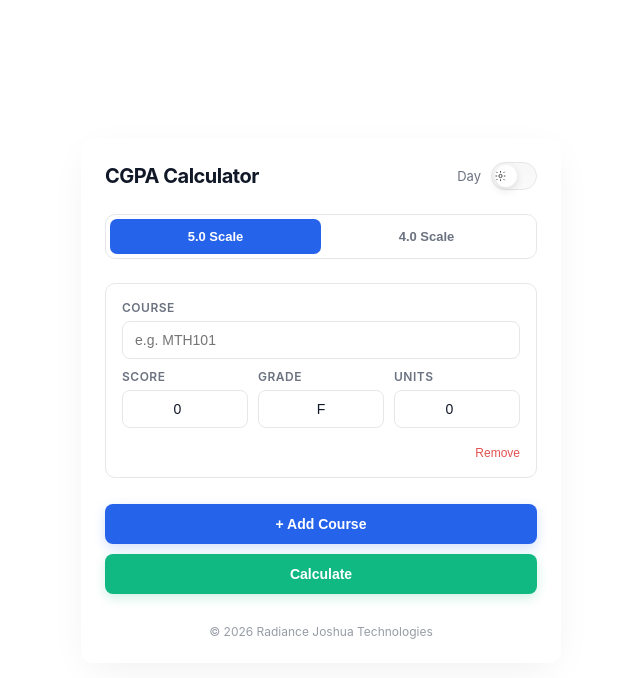
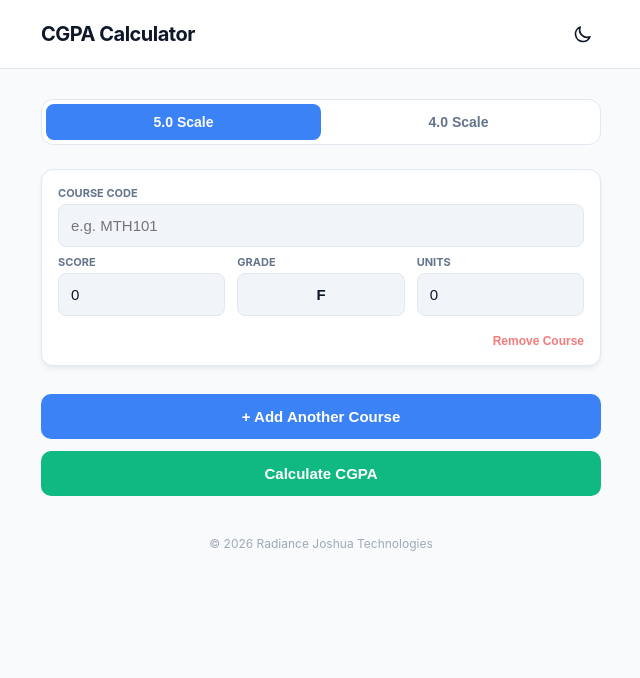
Before and after one commit to Radiance-20/cgpa-calculator, a React (Vite) app: page / in a window 1280 px wide. Shown: the top 678 px of the page, without its empty margins (319-959 px from the left). Built offline with nearby package versions, Linux system fonts and the light colour scheme.

Commit message:
Initial commit from new laptop

```diff
--- a/src/App.jsx
+++ b/src/App.jsx
@@ -6,7 +6,6 @@ export default function App() {
   ]);
 
   const [scale, setScale] = useState(5);
-
   const [cgpa, setCgpa] = useState(null);
   const [displayCgpa, setDisplayCgpa] = useState(null);
   const [animating, setAnimating] = useState(false);
@@ -61,17 +60,16 @@ export default function App() {
             updated.scoreError = "";
             return updated;
           }
-
           const num = Number(value);
           if (Number.isNaN(num)) return course;
 
           if (num < 0) {
             updated.score = 0;
-            updated.scoreError = "Score cannot be less than 0";
+            updated.scoreError = "Min score is 0";
             updated.grade = calculateGrade(0);
           } else if (num > 100) {
             updated.score = 100;
-            updated.scoreError = "Invalid score";
+            updated.scoreError = "Max score is 100";
             updated.grade = calculateGrade(100);
           } else {
             updated.score = num;
@@ -88,7 +86,6 @@ export default function App() {
         } else {
           updated[field] = value;
         }
-
         return updated;
       })
     );
@@ -126,17 +123,13 @@ export default function App() {
 
     setAnimating(true);
     setDisplayCgpa(null);
-    if (intervalRef.current) {
-      clearInterval(intervalRef.current);
-      intervalRef.current = null;
-    }
+    if (intervalRef.current) clearInterval(intervalRef.current);
 
     const start = Date.now();
     intervalRef.current = setInterval(() => {
       const elapsed = Date.now() - start;
       if (elapsed >= 500) {
         clearInterval(intervalRef.current);
-        intervalRef.current = null;
         setCgpa(resultStr);
         setDisplayCgpa(resultStr);
         setAnimating(false);
@@ -148,9 +141,7 @@ export default function App() {
   };
 
   useEffect(() => {
-    return () => {
-      if (intervalRef.current) clearInterval(intervalRef.current);
-    };
+    return () => { if (intervalRef.current) clearInterval(intervalRef.current); };
   }, []);
 
   const hasError = courses.some((c) => c.scoreError);
@@ -158,231 +149,224 @@ export default function App() {
   return (
     <div>
       <style>{`
+        /* Global Theme Variables */
         .app-container {
-          --page-bg: #f5f6fa;
+          --page-bg: #f8fafc;
+          --header-bg: #ffffff;
           --card-bg: #ffffff;
-          --text: #111827;
-          --muted: #6b7280;
-          --input-bg: #ffffff;
-          --border: #e5e7eb;
-          --primary: #2563eb;
-          --danger: #dc2626;
-          transition: background-color 700ms ease, color 700ms ease;
+          --text: #0f172a;
+          --muted: #64748b;
+          --input-bg: #f1f5f9;
+          --border: #e2e8f0;
+          --primary: #3b82f6;
+          --danger: #ef4444;
+          --shadow: 0 4px 6px -1px rgba(0, 0, 0, 0.05), 0 2px 4px -1px rgba(0, 0, 0, 0.03);
+          transition: background-color 500ms ease, color 500ms ease;
         }
 
         .app-container.dark {
-          --page-bg: #0b1220;
-          --card-bg: #0f1724;
-          --text: #e6eef8;
-          --muted: #9aa6b2;
-          --input-bg: #071226;
-          --border: #1f2937;
+          --page-bg: #0f172a;
+          --header-bg: #1e293b;
+          --card-bg: #1e293b;
+          --text: #f1f5f9;
+          --muted: #94a3b8;
+          --input-bg: #334155;
+          --border: #334155;
           --primary: #60a5fa;
-          --danger: #fca5a5;
+          --danger: #f87171;
+          --shadow: 0 4px 6px -1px rgba(0, 0, 0, 0.2);
         }
 
-        html, body, #root { height: 100%; }
-        body { margin: 0; font-family: 'Inter', system-ui, -apple-system, sans-serif; background-color: var(--page-bg); color: var(--text); transition: background-color 700ms ease, color 700ms ease; }
+        /* --- LAYOUT RESET --- */
+        body { margin: 0; font-family: 'Inter', system-ui, -apple-system, sans-serif; background-color: var(--page-bg); }
 
-        .app-container { min-height: 100vh; display: flex; justify-content: center; align-items: center; padding: 20px; }
-
-        .calculator-card {
-          background-color: var(--card-bg);
-          width: 100%;
-          max-width: 480px;
-          border-radius: 12px;
-          padding: 24px;
-          box-shadow: 0 10px 40px -10px rgba(0,0,0,0.08);
-          color: var(--text);
-          transition: background-color 700ms ease, color 700ms ease, box-shadow 700ms ease;
+        .app-container {
+          min-height: 100vh;
+          display: flex;
+          flex-direction: column;
+          align-items: center;
+          background-color: var(--page-bg);
         }
 
-        h1 { text-align: left; font-size: 20px; font-weight: 700; margin: 0; letter-spacing: -0.5px; }
+        /* --- HEADER SECTION --- */
+        .page-header {
+          width: 100%;
+          background-color: var(--header-bg);
+          border-bottom: 1px solid var(--border);
+          padding: 16px 0;
+          position: sticky;
+          top: 0;
+          z-index: 100;
+          transition: background-color 500ms ease, border-color 500ms ease;
+        }
 
-        .top-row { display: flex; justify-content: space-between; align-items: center; gap: 8px; margin-bottom: 24px; }
+        .header-content {
+          max-width: 600px;
+          margin: 0 auto;
+          padding: 0 20px;
+          display: flex;
+          justify-content: space-between;
+          align-items: center;
+        }
 
-        /* --- SMOOTH SLIDING SELECTOR --- */
+        h1 {
+          font-size: 20px;
+          font-weight: 700;
+          margin: 0;
+          color: var(--text);
+          letter-spacing: -0.5px;
+        }
+
+        /* --- MAIN CONTENT --- */
+        .main-content {
+          width: 100%;
+          max-width: 600px;
+          padding: 30px 20px 60px 20px;
+          box-sizing: border-box;
+        }
+
+        /* --- SLIDING SELECTOR --- */
         .scale-selector {
           position: relative;
           display: flex;
-          background-color: var(--input-bg);
+          background-color: var(--header-bg); /* Match card/header bg */
           border: 1px solid var(--border);
-          border-radius: 10px;
+          border-radius: 12px;
           padding: 4px;
           margin-bottom: 24px;
-          isolation: isolate; /* Creates a stacking context */
+          isolation: isolate;
         }
 
-        /* The sliding background pill */
         .selector-pill {
           position: absolute;
-          top: 4px;
-          left: 4px;
-          width: calc(50% - 4px); /* Half width minus padding */
-          bottom: 4px;
+          top: 4px; left: 4px; bottom: 4px;
+          width: calc(50% - 4px);
           background-color: var(--primary);
-          border-radius: 7px;
+          border-radius: 8px;
           z-index: 1;
           transition: transform 300ms cubic-bezier(0.2, 0.8, 0.2, 1);
         }
 
-        /* Move pill based on state */
-        .scale-selector[data-active="4"] .selector-pill {
-          transform: translateX(100%);
-        }
+        .scale-selector[data-active="4"] .selector-pill { transform: translateX(100%); }
 
         .scale-btn {
           flex: 1;
-          z-index: 2; /* Text must sit ON TOP of the pill */
+          z-index: 2;
           border: none;
           background: transparent;
           color: var(--muted);
           padding: 10px;
-          border-radius: 7px;
-          font-size: 13px;
           font-weight: 600;
+          font-size: 14px;
           cursor: pointer;
           transition: color 300ms ease;
         }
+        .scale-btn.active { color: #ffffff; }
 
-        /* Active text color becomes white */
-        .scale-btn.active {
-          color: #ffffff;
+        /* --- COURSE CARDS (Individual Rows) --- */
+        .course-card {
+          background-color: var(--card-bg);
+          border: 1px solid var(--border);
+          border-radius: 12px;
+          padding: 16px;
+          margin-bottom: 16px;
+          box-shadow: var(--shadow);
+          transition: all 300ms ease;
         }
 
-        /* Hover effect for inactive buttons */
-        .scale-btn:hover:not(.active) {
-          color: var(--text);
-        }
-        /* ------------------------------- */
-
-        .course-card {
-          background-color: transparent;
-          border: 1px solid var(--border);
-          border-radius: 10px;
-          padding: 16px;
-          margin-bottom: 16px;
-          transition: transform 350ms cubic-bezier(.2,.9,.2,1), opacity 350ms ease, background-color 700ms ease;
-        }
         .course-card.entering { transform: translateY(-15px); opacity: 0; }
 
-        .form-group { display: flex; flex-direction: column; margin-bottom: 10px; padding: 0; }
-        .form-group label { font-size: 12px; text-transform: uppercase; letter-spacing: 0.5px; font-weight: 600; color: var(--muted); margin-bottom: 6px; }
+        .form-group { display: flex; flex-direction: column; margin-bottom: 8px; }
+        .form-group label { font-size: 11px; text-transform: uppercase; font-weight: 700; color: var(--muted); margin-bottom: 4px; }
 
-        .row { display: grid; grid-template-columns: repeat(3, 1fr); gap: 10px; width: 100%; align-items: start; }
+        .row { display: grid; grid-template-columns: repeat(3, 1fr); gap: 12px; align-items: start; }
 
         input {
-          box-sizing: border-box;
-          border: 1px solid var(--border);
-          border-radius: 8px;
-          padding: 10px 12px;
-          font-size: 14px;
-          background: var(--input-bg);
-          color: var(--text);
-          transition: all 200ms ease;
-          width: 100%;
-          outline: none;
+          width: 100%; box-sizing: border-box;
+          border: 1px solid var(--border); border-radius: 8px;
+          padding: 12px; font-size: 15px;
+          background: var(--input-bg); color: var(--text);
+          transition: all 200ms ease; outline: none;
         }
-        input:focus { border-color: var(--primary); box-shadow: 0 0 0 3px rgba(37, 99, 235, 0.1); }
-        .small input { text-align: center; }
-        .form-group.course input { width: 100%; }
+        input:focus { border-color: var(--primary); box-shadow: 0 0 0 3px rgba(59, 130, 246, 0.15); }
 
-        .error { color: var(--danger); font-size: 12px; margin-top: 6px; }
-
-        .btn { width: 100%; padding: 12px; margin-top: 10px; border: none; border-radius: 8px; color: #fff; cursor: pointer; font-weight: 600; transition: transform 150ms ease, background 150ms ease; font-size: 14px; }
-        .add-btn { background-color: var(--primary); box-shadow: 0 4px 12px rgba(37, 99, 235, 0.2); }
-        .add-btn:hover { transform: translateY(-2px); box-shadow: 0 6px 15px rgba(37, 99, 235, 0.3); }
-        .add-btn:active { transform: translateY(0); }
-
-        .calc-btn { background-color: #10b981; box-shadow: 0 4px 12px rgba(16, 185, 129, 0.2); } /* Green for Calculate */
-        .app-container.dark .calc-btn { background-color: #059669; }
-        .calc-btn:hover { transform: translateY(-2px); box-shadow: 0 6px 15px rgba(16, 185, 129, 0.3); }
-        .calc-btn:active { transform: translateY(0); }
-
-        .btn:disabled { background-color: var(--muted); cursor: not-allowed; opacity: 0.5; transform: none; box-shadow: none; }
-
-        .remove-btn { border: none; background: none; color: var(--danger); font-size: 12px; font-weight: 500; margin-top: 8px; cursor: pointer; text-align: right; width: 100%; opacity: 0.8; transition: opacity 200ms; }
+        .error { color: var(--danger); font-size: 12px; margin-top: 4px; }
+        .remove-btn { border: none; background: none; color: var(--danger); font-size: 12px; font-weight: 600; margin-top: 10px; cursor: pointer; text-align: right; width: 100%; opacity: 0.7; }
         .remove-btn:hover { opacity: 1; text-decoration: underline; }
 
-        .result { text-align: center; margin-top: 24px; font-size: 20px; font-weight: 700; color: var(--text); }
-        .result .value { color: var(--primary); display: inline-block; min-width: 60px; font-variant-numeric: tabular-nums; transition: transform 300ms ease; }
-        .result.revealed .value { transform: scale(1.1); }
-        .footer { text-align: center; margin-top: 30px; font-size: 12px; color: var(--muted); opacity: 0.7; }
+        /* --- BUTTONS --- */
+        .btn { width: 100%; padding: 14px; margin-top: 12px; border: none; border-radius: 10px; color: #fff; cursor: pointer; font-weight: 600; font-size: 15px; transition: transform 0.1s; }
+        .add-btn { background-color: var(--primary); }
+        .add-btn:active, .calc-btn:active { transform: scale(0.98); }
+        .calc-btn { background-color: #10b981; }
+        .btn:disabled { background-color: var(--muted); opacity: 0.5; }
 
-        .theme-toggle { display: inline-flex; align-items: center; gap: 10px; }
-        .toggle { var(--width: 46px); var(--height: 28px); var(--knob-size: 22px); width: 46px; height: 28px; background: linear-gradient(180deg, rgba(0,0,0,0.03), rgba(0,0,0,0.02)); border-radius: 999px; padding: 3px; box-sizing: border-box; display: inline-flex; align-items: center; position: relative; cursor: pointer; border: 1px solid var(--border); transition: background 700ms ease, border-color 700ms ease; }
-        .toggle[aria-pressed="true"] { background: linear-gradient(90deg, rgba(96,165,250,0.18), rgba(96,165,250,0.06)); }
-        .knob { width: 22px; height: 22px; background: var(--card-bg); border-radius: 50%; box-shadow: 0 3px 8px rgba(2,6,23,0.12); transform: translateX(0); transition: transform 700ms cubic-bezier(.2,.9,.2,1), background 700ms ease; display: inline-flex; align-items: center; justify-content: center; overflow: hidden; }
-        .toggle[aria-pressed="true"] .knob { transform: translateX(18px); }
-        .icon { width: 14px; height: 14px; display: inline-block; transition: transform 700ms ease, opacity 450ms ease; }
-        .icon.sun { transform: rotate(0deg) scale(1); opacity: 1; }
-        .toggle[aria-pressed="true"] .icon.sun { transform: rotate(-20deg) scale(0.6); opacity: 0; }
-        .icon.moon { transform: rotate(20deg) scale(0.6); opacity: 0; }
-        .toggle[aria-pressed="true"] .icon.moon { transform: rotate(0deg) scale(1); opacity: 1; }
-        .toggle-label { font-size: 13px; color: var(--muted); user-select: none; }
+        /* --- RESULT & FOOTER --- */
+        .result-container {
+          background-color: var(--card-bg);
+          border: 1px solid var(--border);
+          border-radius: 12px;
+          padding: 20px;
+          margin-top: 24px;
+          text-align: center;
+          box-shadow: var(--shadow);
+        }
+        .result-label { font-size: 14px; color: var(--muted); margin-bottom: 4px; }
+        .result-value { font-size: 32px; font-weight: 800; color: var(--primary); }
 
-        @media (max-width: 420px) {
-          .calculator-card { padding: 16px; max-width: 380px; }
+        .footer { text-align: center; margin-top: 40px; font-size: 12px; color: var(--muted); opacity: 0.6; padding-bottom: 20px; }
+
+        /* --- THEME TOGGLE ICON --- */
+        .theme-btn {
+           background: transparent; border: none; cursor: pointer;
+           color: var(--text); padding: 8px; border-radius: 50%;
+           display: flex; align-items: center; justify-content: center;
+           transition: background 0.2s;
         }
+        .theme-btn:hover { background: var(--input-bg); }
+        .theme-icon { width: 20px; height: 20px; stroke-width: 2; }
+
       `}</style>
 
       <div className={`app-container ${darkMode ? "dark" : ""}`}>
-        <div className="calculator-card" role="application" aria-label="CGPA Calculator">
-          <div className="top-row">
+
+        {/* NEW: Full Page Header */}
+        <header className="page-header">
+          <div className="header-content">
             <h1>CGPA Calculator</h1>
 
-            <div className="theme-toggle" aria-hidden={false}>
-              <span className="toggle-label" aria-hidden="true">
-                {darkMode ? "Night" : "Day"}
-              </span>
+            {/* Simple icon-only theme toggle for cleaner header */}
+            <button
+              className="theme-btn"
+              onClick={() => setDarkMode(!darkMode)}
+              aria-label={darkMode ? "Switch to Light Mode" : "Switch to Dark Mode"}
+            >
+              {darkMode ? (
+                <svg className="theme-icon" xmlns="http://www.w3.org/2000/svg" fill="none" viewBox="0 0 24 24" stroke="currentColor">
+                  <path strokeLinecap="round" strokeLinejoin="round" d="M12 3v1m0 16v1m9-9h-1M4 12H3m15.364 6.364l-.707-.707M6.343 6.343l-.707-.707m12.728 0l-.707.707M6.343 17.657l-.707.707M16 12a4 4 0 11-8 0 4 4 0 018 0z" />
+                </svg>
+              ) : (
+                <svg className="theme-icon" xmlns="http://www.w3.org/2000/svg" fill="none" viewBox="0 0 24 24" stroke="currentColor">
+                  <path strokeLinecap="round" strokeLinejoin="round" d="M20.354 15.354A9 9 0 018.646 3.646 9.003 9.003 0 0012 21a9.003 9.003 0 008.354-5.646z" />
+                </svg>
+              )}
+            </button>
+          </div>
+        </header>
 
-              <button
-                className="toggle"
-                onClick={() => setDarkMode((d) => !d)}
-                aria-pressed={darkMode}
-                aria-label={darkMode ? "Switch to light mode" : "Switch to dark mode"}
-                title={darkMode ? "Switch to light mode" : "Switch to dark mode"}
-                type="button"
-              >
-                <span className="knob" aria-hidden="true">
-                  <svg className="icon sun" viewBox="0 0 24 24" fill="none" xmlns="http://www.w3.org/2000/svg" aria-hidden="true">
-                    <path d="M12 4V2M12 22v-2M4.93 4.93L3.51 3.51M20.49 20.49l-1.42-1.42M2 12H4M20 12h2M4.93 19.07l-1.42 1.42M20.49 3.51l-1.42 1.42" stroke="currentColor" strokeWidth="1.5" strokeLinecap="round" strokeLinejoin="round"/>
-                    <circle cx="12" cy="12" r="3.5" stroke="currentColor" strokeWidth="1.5" />
-                  </svg>
-                  <svg className="icon moon" viewBox="0 0 24 24" fill="none" xmlns="http://www.w3.org/2000/svg" aria-hidden="true">
-                    <path d="M21 12.79A9 9 0 1111.21 3 7 7 0 0021 12.79z" stroke="currentColor" strokeWidth="1.4" strokeLinecap="round" strokeLinejoin="round"/>
-                  </svg>
-                </span>
-              </button>
-            </div>
-          </div>
+        {/* Embedded Content */}
+        <main className="main-content">
 
-          {/* ANIMATED SCALE SELECTOR */}
           <div className="scale-selector" data-active={scale}>
-            {/* The sliding background pill */}
-            <div className="selector-pill" aria-hidden="true" />
-
-            <button
-              className={`scale-btn ${scale === 5 ? 'active' : ''}`}
-              onClick={() => setScale(5)}
-            >
-              5.0 Scale
-            </button>
-            <button
-              className={`scale-btn ${scale === 4 ? 'active' : ''}`}
-              onClick={() => setScale(4)}
-            >
-              4.0 Scale
-            </button>
+            <div className="selector-pill" />
+            <button className={`scale-btn ${scale === 5 ? 'active' : ''}`} onClick={() => setScale(5)}>5.0 Scale</button>
+            <button className={`scale-btn ${scale === 4 ? 'active' : ''}`} onClick={() => setScale(4)}>4.0 Scale</button>
           </div>
 
           {courses.map((course) => (
-            <div
-              key={course.id}
-              className={`course-card ${enteringIds.includes(course.id) ? "entering" : ""}`}
-            >
-              <div className="form-group course">
-                <label>Course</label>
+            <div key={course.id} className={`course-card ${enteringIds.includes(course.id) ? "entering" : ""}`}>
+              <div className="form-group">
+                <label>Course Code</label>
                 <input
                   type="text"
                   placeholder="e.g. MTH101"
@@ -392,62 +376,59 @@ export default function App() {
               </div>
 
               <div className="row">
-                <div className="form-group small">
+                <div className="form-group">
                   <label>Score</label>
                   <input
                     type="number"
-                    min={0}
-                    max={100}
+                    inputMode="numeric"
+                    placeholder="0-100"
                     value={course.score}
                     onChange={(e) => handleInputChange(course.id, "score", e.target.value)}
                   />
-                  {course.scoreError && <div className="error">{course.scoreError}</div>}
                 </div>
-
-                <div className="form-group small">
+                <div className="form-group">
                   <label>Grade</label>
-                  <input type="text" value={course.grade} readOnly />
+                  <input type="text" value={course.grade} readOnly style={{ textAlign: "center", fontWeight: "bold" }} />
                 </div>
-
-                <div className="form-group small">
+                <div className="form-group">
                   <label>Units</label>
                   <input
                     type="number"
-                    min={0}
+                    inputMode="numeric"
+                    placeholder="Units"
                     value={course.units}
                     onChange={(e) => handleInputChange(course.id, "units", e.target.value)}
                   />
                 </div>
               </div>
 
+              {course.scoreError && <div className="error">{course.scoreError}</div>}
+
               <button className="remove-btn" onClick={() => removeCourse(course.id)}>
-                Remove
+                Remove Course
               </button>
             </div>
           ))}
 
-          <button className="btn add-btn" onClick={addCourse}>
-            + Add Course
-          </button>
+          <button className="btn add-btn" onClick={addCourse}>+ Add Another Course</button>
 
           <button
             className="btn calc-btn"
             onClick={calculateCGPA}
             disabled={hasError || animating}
-            aria-disabled={hasError || animating}
-            title={hasError ? "Fix score errors to enable Calculate" : animating ? "Animating..." : "Calculate CGPA"}
           >
-            Calculate
+            {animating ? "Calculating..." : "Calculate CGPA"}
           </button>
 
           {displayCgpa !== null && (
-            <p className={`result ${!animating && cgpa ? "revealed" : ""}`}>
-              CGPA: <span className="value">{displayCgpa}</span>
-            </p>
+            <div className="result-container">
+              <div className="result-label">Your Cumulative GPA</div>
+              <div className="result-value">{displayCgpa}</div>
+            </div>
           )}
 
-          <p className="footer">© 2026 Radiance Joshua Technologies</p>
-        </div>
+          <p className="footer">© {new Date().getFullYear()} Radiance Joshua Technologies</p>
+        </main>
       </div>
     </div>
   );
```
